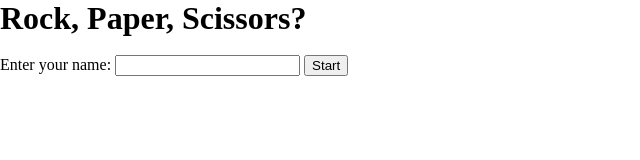
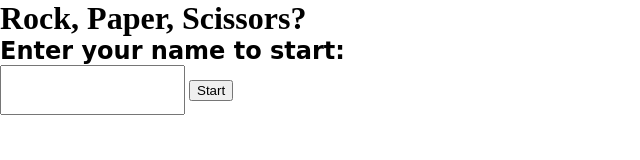
Before and after one commit to nadinedelia/rps-design, a plain HTML site: page index.html in a window 1280 px wide. Shown: the whole page, without its empty margins (0-640 px from the left). Drawn offline with Linux system fonts and the light colour scheme.

Commit message:
Update index.html

```diff
--- a/index.html
+++ b/index.html
@@ -8,11 +8,14 @@
 </head>
 <body>
   <h1>Rock, Paper, Scissors?</h1>
-  <img scr="https://imgur.com/lu1ROQs">
+
+  <div class="container">
+    <h2>Enter your name to start:</h2>
   <form action="/play" method="post">
-    <label for="name">Enter your name:</label>
-    <input type="text" name="name">
+    <input type="text" name="name" style="height: 50px;">
     <input type="submit" value="Start">
-  </form>
+  </div>
+
 </body>
 </html>
+</html>
```
